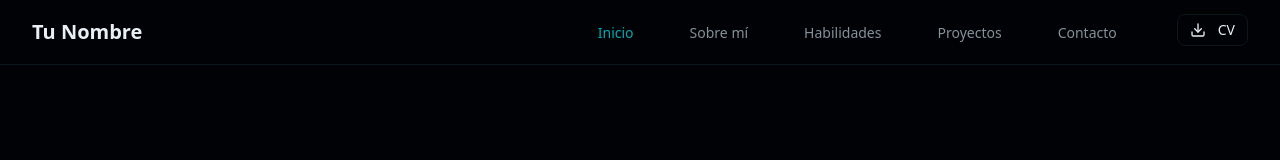
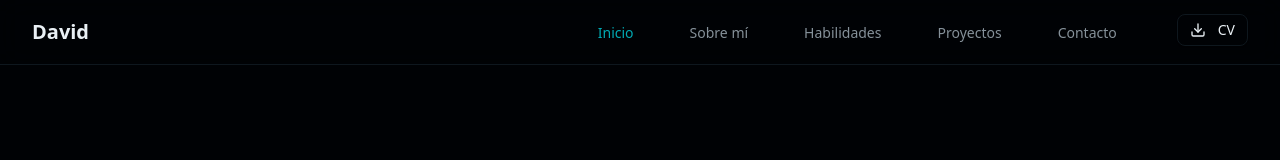
Before and after one commit to DavidLC578/porfolio, a Next.js app: page / in a window 1280 px wide. Shown: the top 160 px of the page. Built offline with nearby package versions, Linux system fonts and the light colour scheme.

Commit message:
update: navigation component

```diff
--- a/src/components/navigation.jsx
+++ b/src/components/navigation.jsx
@@ -49,7 +49,10 @@ export function Navigation() {
 
     const handleDownloadCV = () => {
         // This would typically download a PDF file
-        console.log("Downloading CV...")
+        const link = document.createElement("a");
+        link.href = "./cv.pdf";
+        link.download = "./cv.pdf";
+        link.click();
     }
 
     return (
@@ -58,7 +61,7 @@ export function Navigation() {
                 <div className="flex items-center justify-between h-16">
                     {/* Logo/Name */}
                     <div className="flex-shrink-0">
-                        <h1 className="text-xl font-bold text-foreground">Tu Nombre</h1>
+                        <h1 className="text-xl font-bold text-foreground">David</h1>
                     </div>
 
                     {/* Desktop Navigation */}
```
